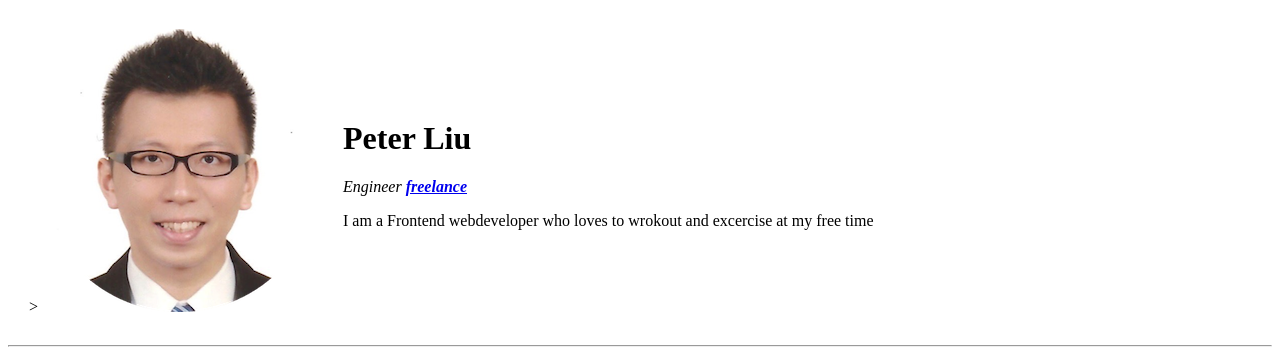
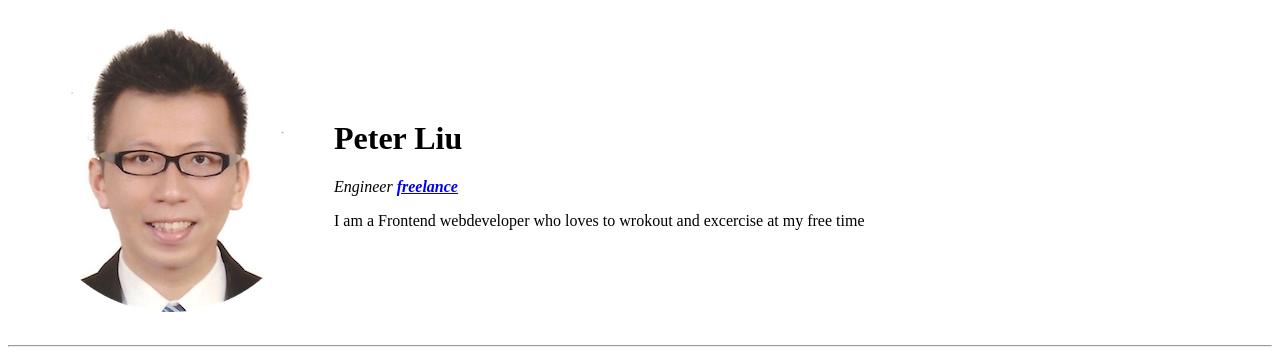
Before and after one commit to alphadeathx/cv, a plain HTML site: page index.html in a window 1280 px wide. Shown: the top 363 px of the page. Drawn offline with Linux system fonts and the light colour scheme.

Commit message:
Update index.html

```diff
--- a/index.html
+++ b/index.html
@@ -4,13 +4,13 @@
     <meta charset="UTF-8">
     <meta http-equiv="X-UA-Compatible" content="IE=edge">
     <meta name="viewport" content="width=device-width, initial-scale=1.0">
-    <title>@ Peter's Personal Site</title>
+    <title>Peter's Personal Site</title>
 </head>
 
 <body>
     <table cellspacing="20">
         <tr>
-            <td>><img src="images\Peter_profile.png" alt="Peter profile picture"></td>
+            <td><img src="images\Peter_profile.png" alt="Peter profile picture"></td>
             <td><h1>Peter Liu</h1>
             <p><em>Engineer <strong><a href="https://www.google.com/">freelance</a></strong></em></p>
             <p>I am a Frontend webdeveloper who loves to wrokout and excercise at my free time</p></td>
```
